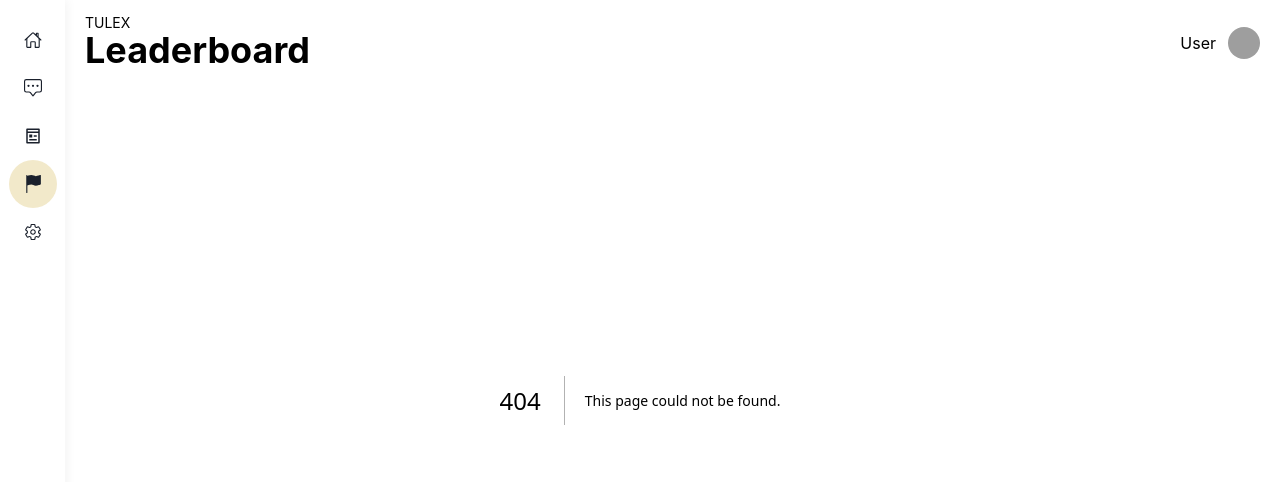
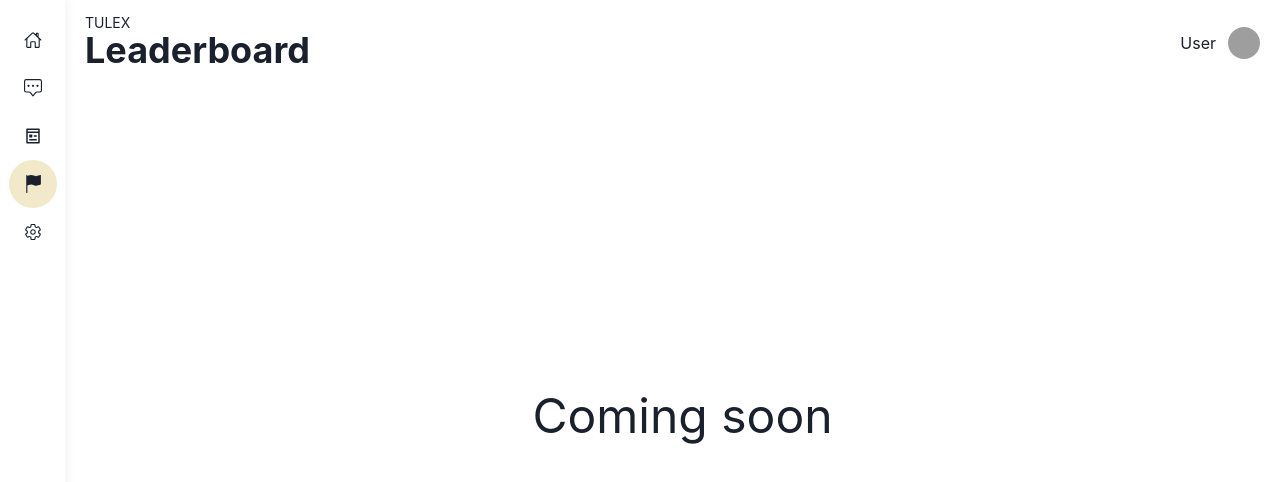
Before and after one commit to Louuu03/Tulex, a Next.js app: page /app/leaderboard in a window 1280 px wide. Before the commit this address had no page. Shown: the top 482 px of the page. Built offline with nearby package versions, Linux system fonts and the light colour scheme; grey boxes are pictures that could not be loaded.

Commit message:
new(leaderboard page):  leaderboard upcoming page

```diff
--- /dev/null
+++ b/src/pages/app/leaderboard.tsx
@@ -0,0 +1,24 @@
+import HeaderComponent from '@/components/commmon/header';
+import Navbar from '@/components/commmon/navbar';
+import { Text, VStack, useMediaQuery } from '@chakra-ui/react';
+import React from 'react';
+
+const LeaderBoardPage: React.FC = () => {
+  const [isLargerThan768] = useMediaQuery('(min-width: 768px)');
+
+  return (
+    <VStack align='center' className='leaderboard-container'>
+      <VStack
+        className={`main-container ${isLargerThan768 ? '' : 'phone'}`}
+        marginLeft={isLargerThan768 ? '65px' : 'initial'}
+        spacing={0}
+      >
+        <Text pt={'300px'} fontSize={'5xl'}>
+          Coming soon
+        </Text>
+      </VStack>
+    </VStack>
+  );
+};
+
+export default LeaderBoardPage;
```
